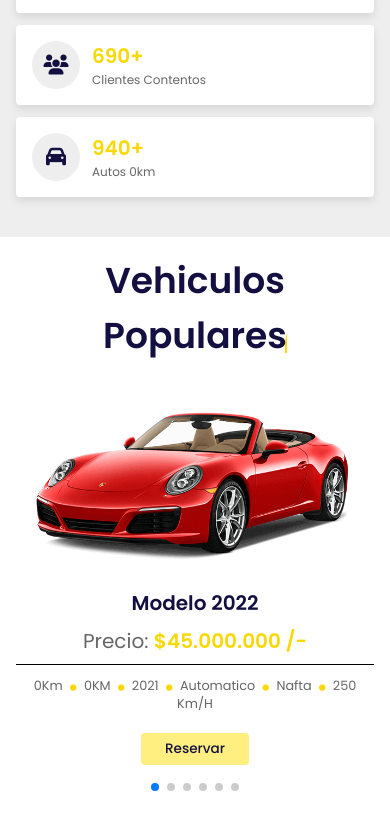
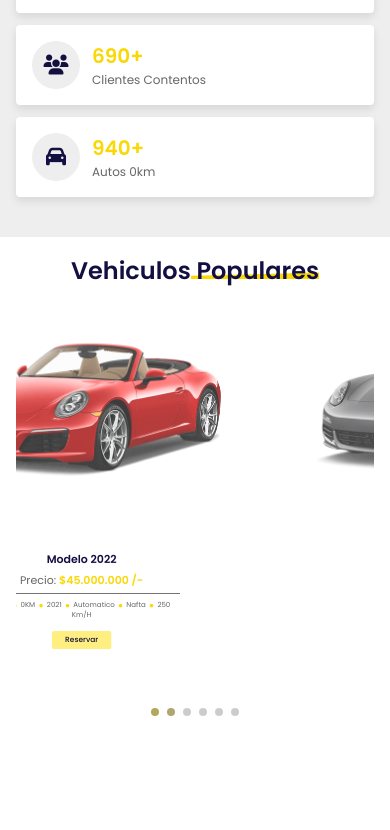
Before and after one commit to xweret/A1-Autos, a plain HTML site: page index.html in a window 390 px wide. Shown: the part 500-1330 px from the top of the page. Drawn offline with nearby package versions, Linux system fonts and the light colour scheme.

Commit message:
98% del swiper

```diff
--- a/css/style.css
+++ b/css/style.css
@@ -287,9 +287,10 @@ body {
     color: #eee;
 }
 
+
 /* termina el estilo de los iconos  */
 
-/* comienza el estilo del slider de autos */
+/* comienza el estilo del slider de vehiculos populares */
 
 .vehiculos .vehiculos-slider{
     padding-bottom: 5rem;
@@ -302,14 +303,13 @@ body {
 
 .vehiculos .vehiculos-slider .box img{
     width: 100%;
-    /* opacity: .5;
-    transform: scale(.8); */
+    opacity: .5;
+    transform: scale(.8);
 }
 
 .vehiculos .vehiculos-slider .box .content{
-    /* transform: scale(0); */
+    transform: scale(0);
     padding-top: 1rem;
-    /* opacity: 0; */
 }
 
 .vehiculos .vehiculos-slider .box .content h3 {
@@ -342,10 +342,23 @@ body {
     color: var(--amarillo);
     font-size: .8rem;
     padding: 0 .5rem;
+}
+
+.vehiculos .vehiculos-slider .swiper-slide-active img{
+    opacity: 1;
+    transform: scale(1);
 
 }
 
-/* termina el estilo del slider de autos */
+.vehiculos .vehiculos-slider .swiper-slide-active .content{
+    transform: scale(1);
+}
+
+.swiper-pagination-bullet-active{
+    background-color: var(--amarillo);
+}
+
+/* termina el estilo del slider de vehiculos populares */
 
 /* media queries  */
 
@@ -402,4 +415,9 @@ body {
     html {
         font-size: 50%;
     }
+
+    .heading{
+        font-size: 3rem;
+    }
+
 }
--- a/js/script.js
+++ b/js/script.js
@@ -67,8 +67,10 @@ document.querySelector('.home').onmouseleave = () =>{
     slidesPerView: 1,
     spaceBetween: 20,
     loop: true,
+    grapCursor:true,
+    centeredSlides:true,
     autoplay: {
-        delay: 9500,
+        delay: 5800,
         disableOnInteraction: false,
       },
     pagination: {
```
